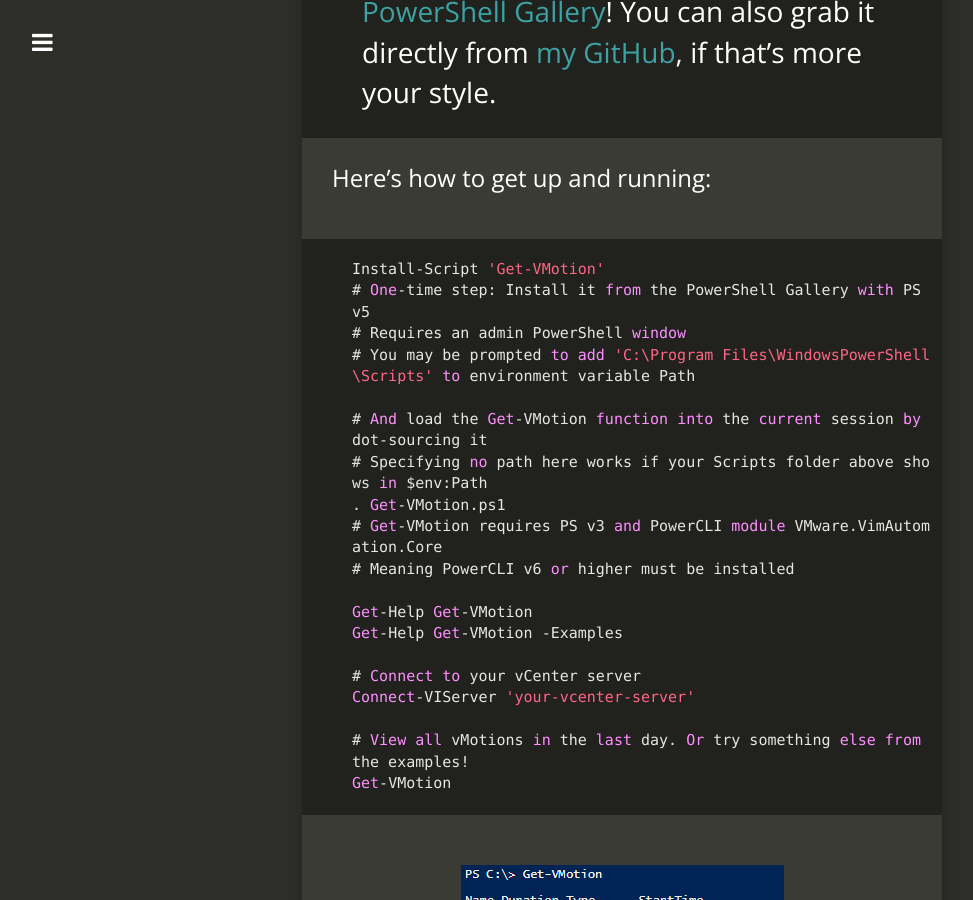
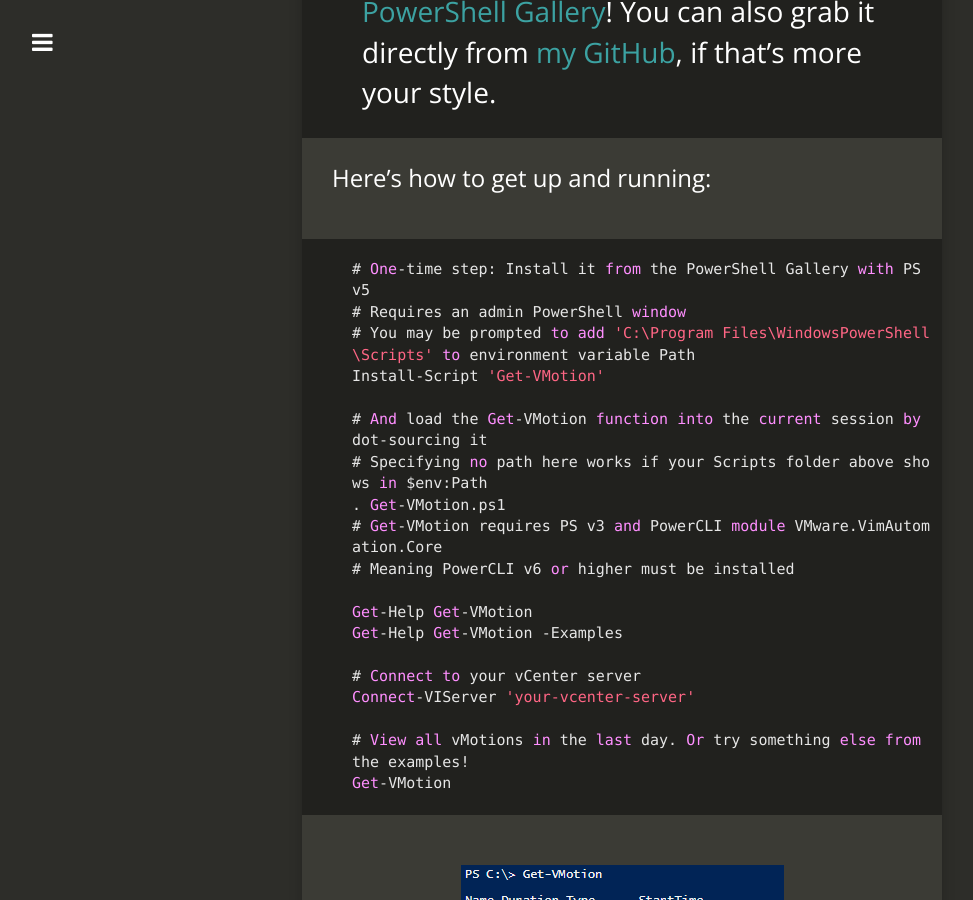
Before and after one commit to brianbunke/brianbunke.github.io, a Jekyll site: the page built from _posts/2017-01-03-get-vmotion.md, in a window 1280 px wide and 900 px high, scrolled down 795 px. Shown: the whole window, without its empty margins (18-991 px from the left). Built offline with Jekyll 4.4.1, drawn with Linux system fonts in a browser that asks for light colours; nearby versions of some CDN libraries.

Commit message:
Revert change

````diff
--- a/_posts/2017-01-03-get-vmotion.md
+++ b/_posts/2017-01-03-get-vmotion.md
@@ -22,10 +22,10 @@
 Here's how to get up and running:
 
 ```posh
-Install-Script 'Get-VMotion'
 # One-time step: Install it from the PowerShell Gallery with PS v5
 # Requires an admin PowerShell window
 # You may be prompted to add 'C:\Program Files\WindowsPowerShell\Scripts' to environment variable Path
+Install-Script 'Get-VMotion'
 
 # And load the Get-VMotion function into the current session by dot-sourcing it
 # Specifying no path here works if your Scripts folder above shows in $env:Path
````
